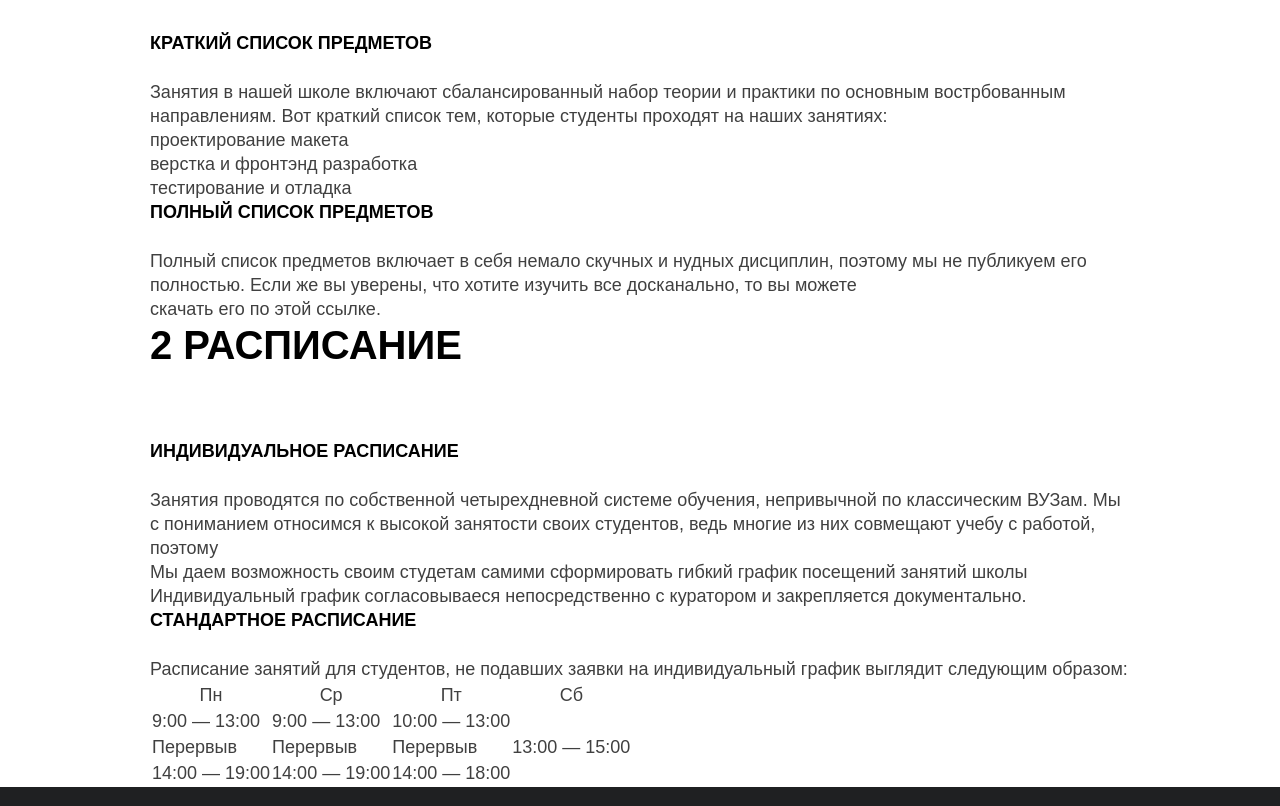
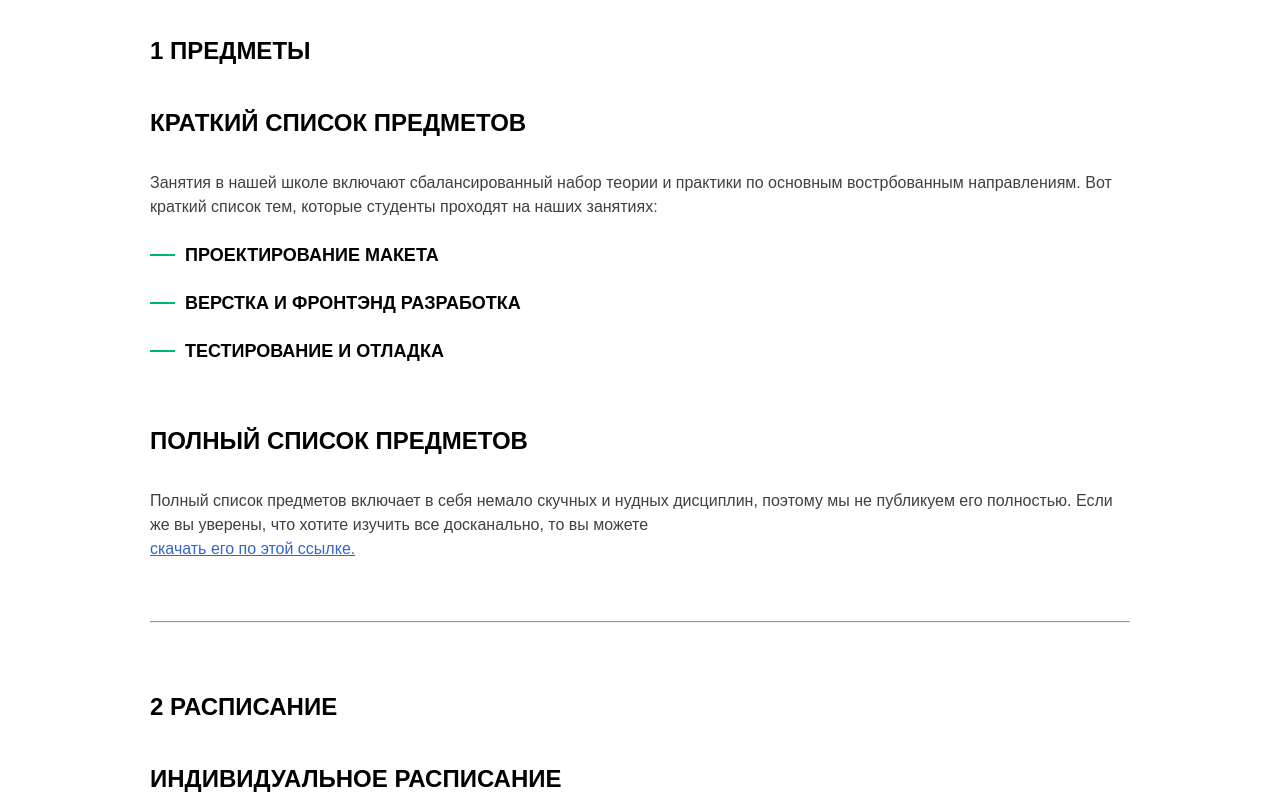
Before and after one commit to paalso/a-plus, a plain HTML site: page inner.html in a window 1280 px wide. Shown: the part 500-1306 px from the top of the page. Drawn offline with Linux system fonts and the light colour scheme.

Commit message:
Continue adding css layout of inner.html (main section)

```diff
--- a/css/style.css
+++ b/css/style.css
@@ -9,9 +9,11 @@
     --lightgrey-background: #efefef;
     --dark-background: #1f2022;
     --lightgrey-border: #b2b2b2;
+    --lightgrey-table-border: #d3d2d2;
     --lightgrey-hover-border: #7f7f7f;
     --footer-menu-links: #ffcc00;
     --footer-menu-links-active: #635418;
+    --link-color: #3366cc;
 }
 
 * {
@@ -222,6 +224,92 @@ h3 {
 
 .main-header-inner .breadcrumbs li:last-of-type::after {
     content: none;
+}
+
+/* --- Program Info (Inner) --- */
+
+.program-info {
+    padding-top: 90px;
+    padding-bottom: 75px;
+    font-size: 16px;
+}
+
+.program-info h2, h3 {
+    margin-top: 1em;
+    margin-bottom: 1em;
+    font-size: 24px;
+    line-height: 48px;
+}
+
+.program-info p {
+    margin-bottom: 1.5em;
+}
+
+.program-info ul {
+    margin-bottom: 3em;
+    padding-left: 35px;
+    font-size: 18px;
+    line-height: 24px;
+    font-weight: 700;
+    text-transform: uppercase;
+    color: #000;
+}
+
+.program-info li {
+    position: relative;
+    margin-bottom: 1.33em;
+}
+
+.program-info li::before {
+    content: "";
+    position: absolute;
+    top: 11px;
+    left: -35px;
+    width: 25px;
+    height: 2px;
+    background-color: var(--button-color);
+}
+
+.program-info a {
+    color: var(--link-color);
+    text-decoration: underline;
+}
+
+.program-info hr {
+    margin: 60px 0;
+}
+
+.program-info blockquote {
+    margin-bottom: 1.5em;
+    padding-left: 35px;
+    font-style: italic;
+    border-left: var(--button-color) 2px solid;
+}
+
+.program-info table {
+    width: 100%;
+    border-collapse: collapse;
+}
+
+.program-info table,
+.program-info tr,
+.program-info td {
+    border: 1px solid var(--lightgrey-table-border);
+}
+
+.program-info td {
+    padding-top: 10px;
+    padding-left: 15px;
+    padding-bottom: 10px;
+}
+.program-info td {
+    padding-top: 10px;
+    padding-left: 15px;
+    padding-bottom: 10px;
+}
+
+.program-info table thead {
+    background-color: var(--lightgrey-background);0
 }
 
 /* --- Features --- */
--- a/inner.html
+++ b/inner.html
@@ -50,6 +50,7 @@
 
         </p>
       </section>
+      <hr>
       <section class="program-info-item">
         <h2>2 Расписание</h2>
         <h3>Индивидуальное расписание</h3>
```
